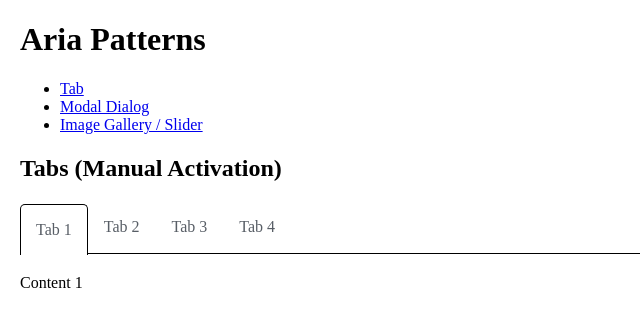
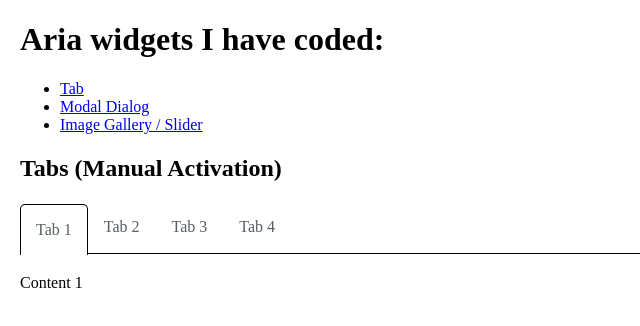
Before and after one commit to stefany-newman/accessibility, a website: page aria-patterns/index.html in a window 1280 px wide. Shown: the whole page, without its empty margins (0-640 px from the left). Drawn offline with Linux system fonts and the light colour scheme.

Commit message:
changed heading value

```diff
--- a/aria-patterns/index.html
+++ b/aria-patterns/index.html
@@ -12,7 +12,7 @@
 <body>
     <section>
         <h1 class="heading" tabindex="-1">
-            Aria Patterns
+            Aria widgets I have coded:
         </h1>
         <ul>
             <li>
```
